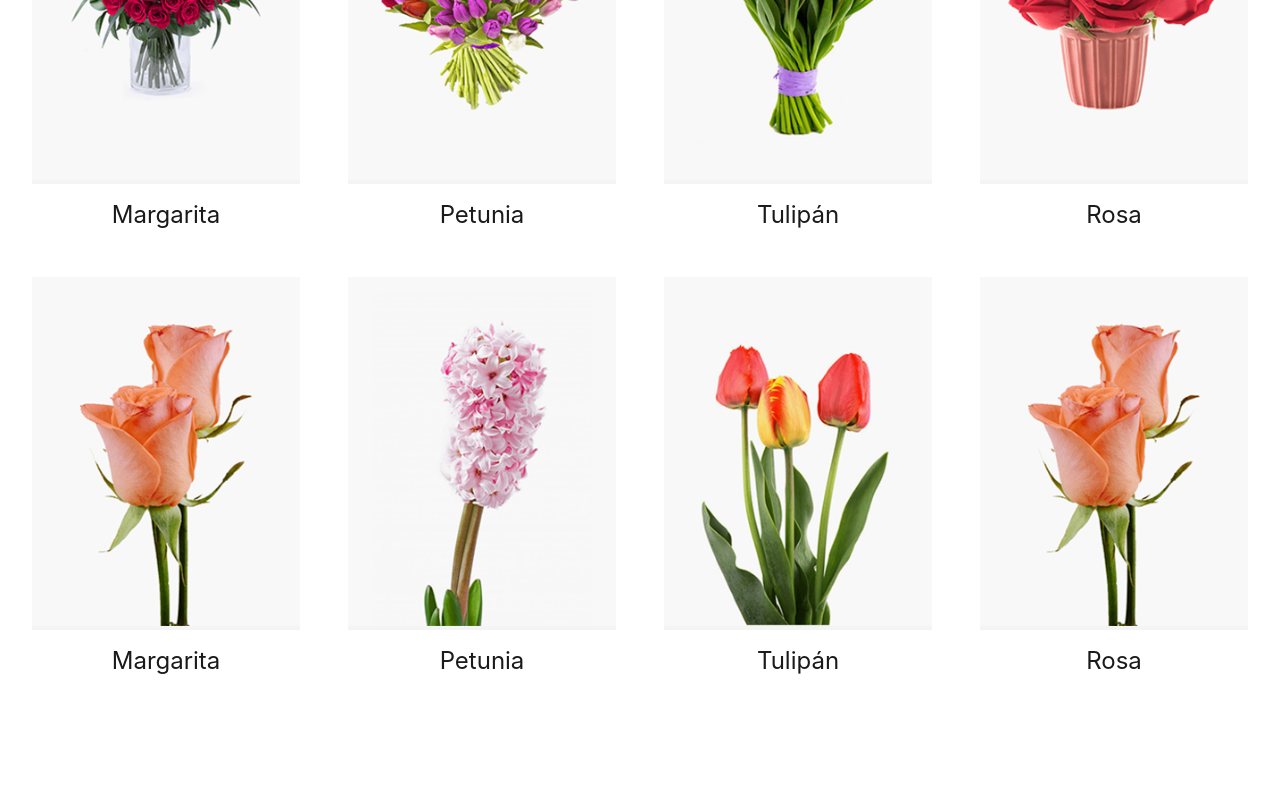
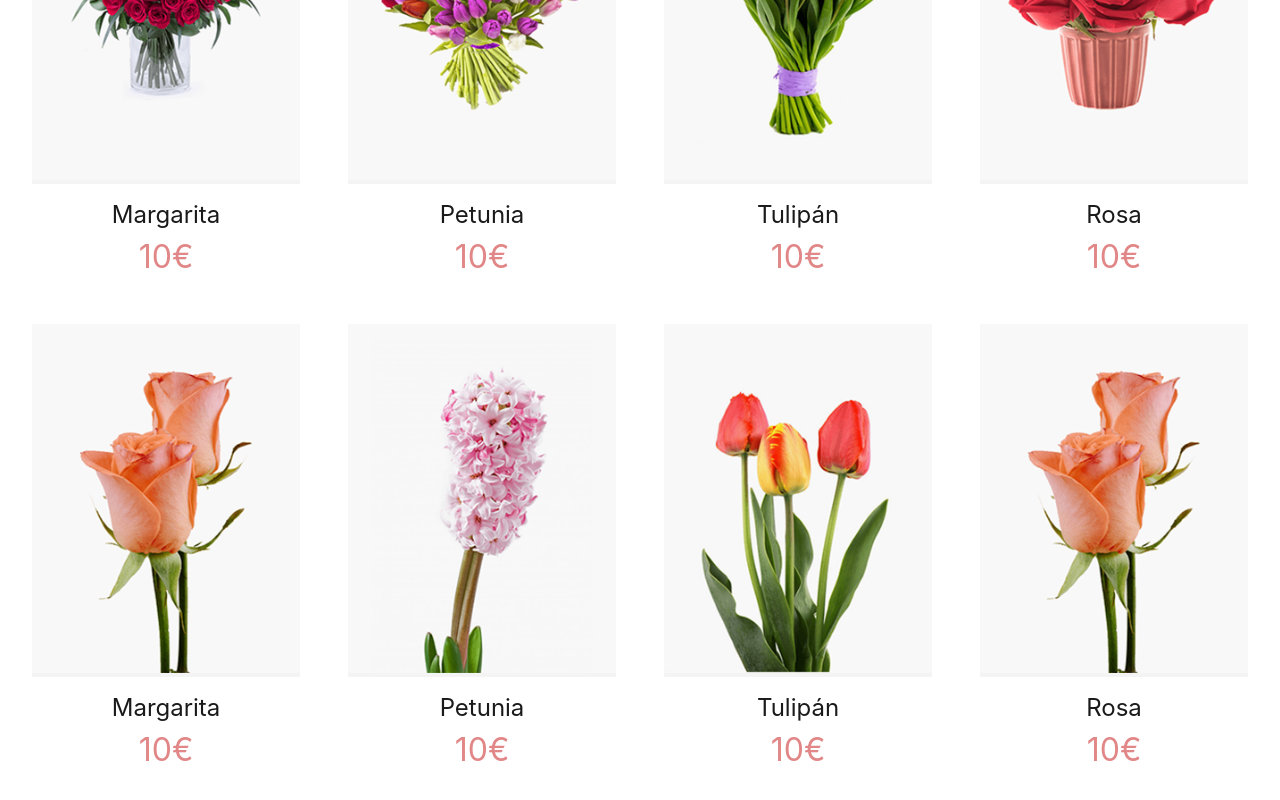
Before and after one commit to Endikaorve/sweet-petals, a Next.js app: page / in a window 1280 px wide. Shown: the part 432-1232 px from the top of the page. Before the commit the page ends 1155 px from the top, so only its background shows below. Built offline with nearby package versions, Linux system fonts and the light colour scheme.

Commit message:
Refactor: Extrae buscador a componente

```diff
--- /dev/null
+++ b/components/Search/Search.module.css
@@ -0,0 +1,22 @@
+.inputContainer {
+  width: 100%;
+  padding: 1rem 12rem 4rem 12rem;
+}
+
+.input {
+  width: 100%;
+  margin-bottom: 0;
+  padding: 1rem;
+  border: none;
+  border-bottom: 2px solid var(--color-gray);
+  font-size: var(--font-size-lg);
+  color: var(--color-gray);
+}
+
+.input::placeholder {
+  color: var(--color-gray);
+}
+
+.input:focus-visible {
+  outline: none;
+}
--- /dev/null
+++ b/components/Search/Search.tsx
@@ -0,0 +1,13 @@
+import styles from "./Search.module.css";
+
+const Search = ({ onSearch }: any) => (
+  <div className={styles.inputContainer}>
+    <input
+      placeholder="Comienza a escribir para buscar..."
+      className={styles.input}
+      onChange={onSearch}
+    ></input>
+  </div>
+);
+
+export default Search;
--- a/pages/index.tsx
+++ b/pages/index.tsx
@@ -5,6 +5,7 @@ import Head from "next/head";
 import Link from "next/link";
 
 import Header from "../components/Header/Header";
+import Search from "../components/Search/Search";
 
 import { Flower } from "../interfaces/interfaces";
 import { flowers } from "../resources/flowers";
@@ -12,7 +13,7 @@ import { flowers } from "../resources/flowers";
 const Home: NextPage = ({ flowers }: any) => {
   const [inputText, setInputText] = useState<string>("");
 
-  const handleInputChange = (event: any) => {
+  const onSearch = (event: any) => {
     setInputText(event.target.value);
   };
 
@@ -24,16 +25,11 @@ const Home: NextPage = ({ flowers }: any) => {
         <link rel="icon" href="/favicon.ico" />
       </Head>
 
-      <Header></Header>
+      <Header />
 
       <main className={styles.main}>
-        <div className={styles.inputContainer}>
-          <input
-            placeholder="Comienza a escribir para buscar..."
-            className={styles.input}
-            onChange={handleInputChange}
-          ></input>
-        </div>
+        <Search onSearch={onSearch} />
+
         <section className={styles.section}>
           {flowers
             .filter((flower: Flower) => {
@@ -52,7 +48,10 @@ const Home: NextPage = ({ flowers }: any) => {
                         className={styles.articleImg}
                       ></img>
                     </div>
-                    <div className={styles.articleBody}>{flower.name}</div>
+                    <div className={styles.articleBody}>
+                      <p className={styles.articleBodyName}>{flower.name}</p>
+                      <p className={styles.articleBodyPrice}>{flower.price}€</p>
+                    </div>
                   </article>
                 </Link>
               );
--- a/styles/Details.module.css
+++ b/styles/Details.module.css
@@ -2,7 +2,7 @@
   max-width: 1248px;
   margin: 0 auto;
   display: flex;
-  margin-top: 20px;
+  margin-top: 1rem;
 }
 
 .imgContainer {
--- a/styles/Home.module.css
+++ b/styles/Home.module.css
@@ -1,29 +1,6 @@
 .main {
   max-width: 1248px;
   margin: 0 auto 2rem auto;
-}
-
-.inputContainer {
-  width: 100%;
-  padding: 1rem 12rem 4rem 12rem;
-}
-
-.input {
-  width: 100%;
-  margin-bottom: 0;
-  padding: 1rem;
-  border: none;
-  border-bottom: 2px solid var(--color-gray);
-  font-size: 24px;
-  color: var(--color-gray);
-}
-
-.input::placeholder {
-  color: var(--color-gray);
-}
-
-.input:focus-visible {
-  outline: none;
 }
 
 .section {
@@ -60,5 +37,14 @@
 
 .articleBody {
   margin-top: 1rem;
-  font-size: 24px;
 }
+
+.articleBodyName {
+  font-size: var(--font-size-lg);
+}
+
+.articleBodyPrice {
+  margin-top: 0.5rem;
+  font-size: 32px;
+  color: var(--color-primary);
+}
--- a/styles/globals.css
+++ b/styles/globals.css
@@ -4,9 +4,13 @@
   --color-gray-light: #cccccc;
   --color-gray: #aaaaaa;
 
+  --text-color: #1a1a1a;
+
+  --font-size-md: 16px;
+  --font-size-lg: 24px;
+  --font-size-xl: 32px;
+
   --background-color: #ffffff;
-
-  --text-color: #1a1a1a;
 }
 
 html,
@@ -16,6 +20,7 @@ body {
   font-family: -apple-system, BlinkMacSystemFont, Segoe UI, Roboto, Oxygen,
     Ubuntu, Cantarell, Fira Sans, Droid Sans, Helvetica Neue, sans-serif;
   background-color: var(--background-color);
+  font-size: var(--font-size-md);
   color: var(--text-color);
 }
 
```
